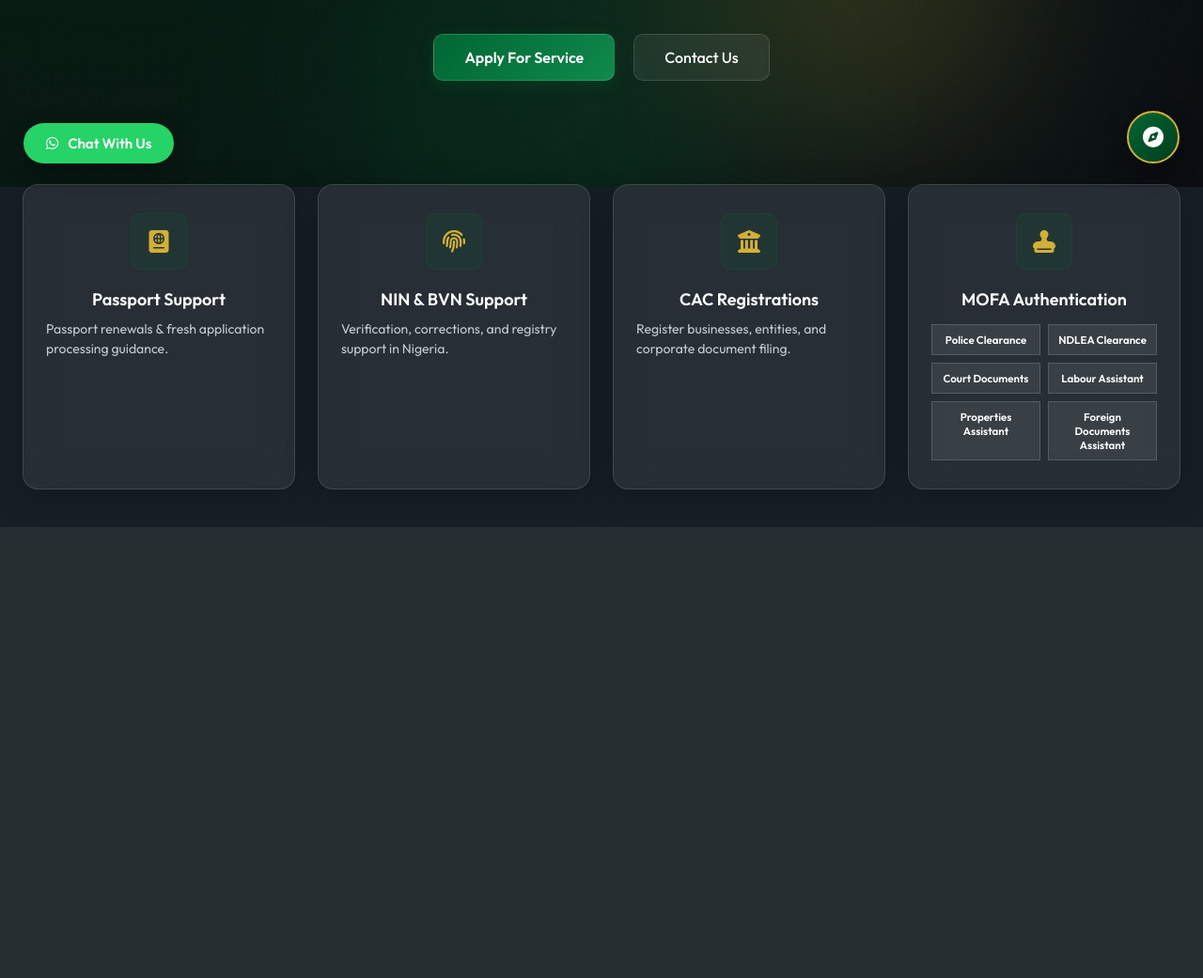
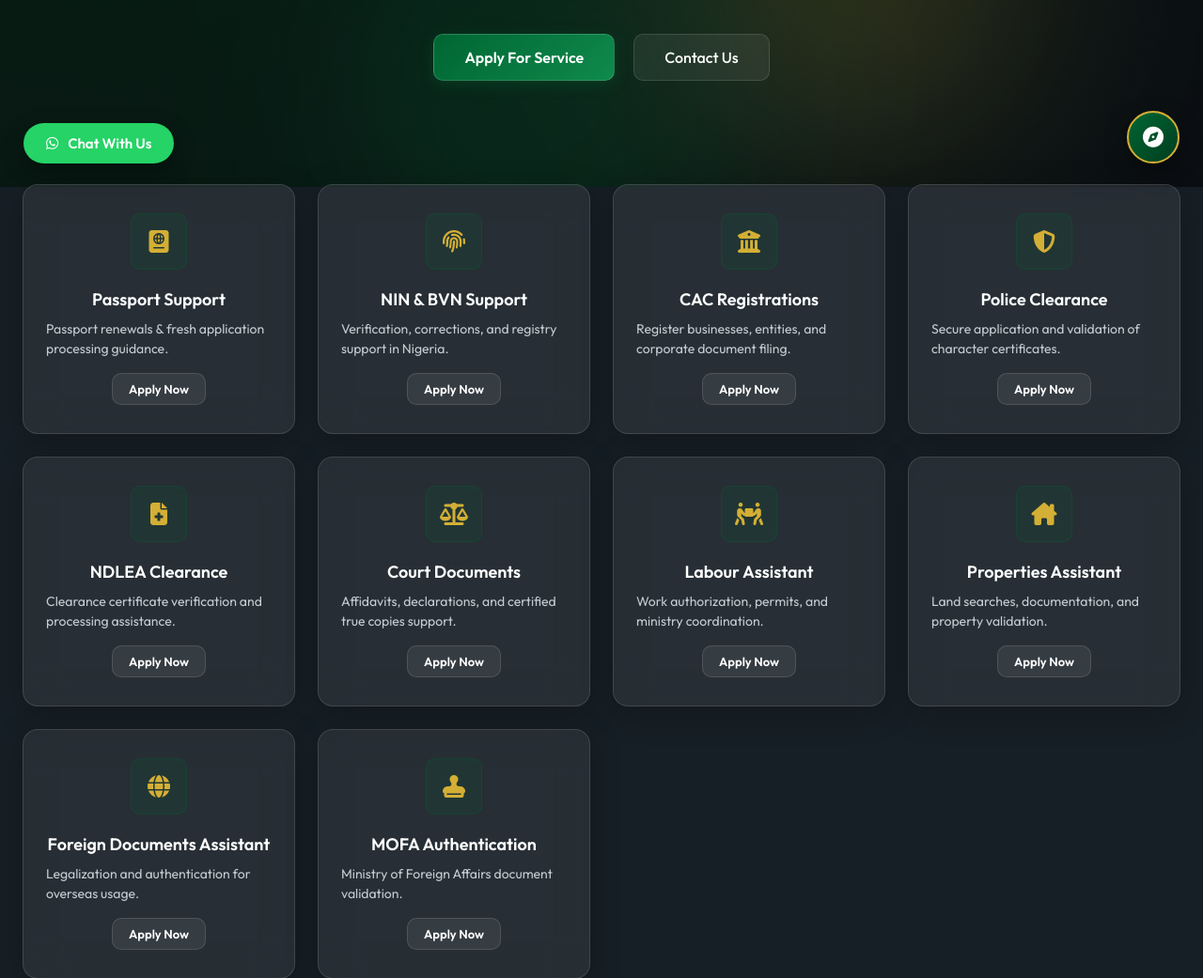
Before and after one commit to aminahausawi10-max/NDS, a PHP site: page / in a window 1280 px wide; the page is wider, and only the part inside the window is pictured. Shown: the part 601-1642 px from the top of that part at 94% size. Before the commit the page ends 1162 px from the top of that part, so only its background shows below. Run offline with PHP 8.4, Linux system fonts and the light colour scheme.

Commit message:
Configure 10 individual highlight cards on the homepage, each with its own dedicated Apply Now button

```diff
--- a/public/index.html
+++ b/public/index.html
@@ -108,32 +108,75 @@
 
       <!-- Quick Highlights Grid -->
       <div class="quick-stats-grid">
+        <!-- 1. Passport Support -->
         <div class="stat-card glass-panel">
           <div class="icon-wrap"><i class="fa-solid fa-passport"></i></div>
           <h3 data-key="stat-pass">Passport Support</h3>
-          <p data-key="stat-pass-desc">Fast-tracked applications & passport documentation review.</p>
+          <p data-key="stat-pass-desc">Passport renewals & fresh application processing guidance.</p>
+          <a href="#apply?service=Passport%20Services" class="btn-glass btn-sm stat-card-apply">Apply Now</a>
         </div>
+        <!-- 2. NIN & BVN Support -->
         <div class="stat-card glass-panel">
           <div class="icon-wrap"><i class="fa-solid fa-fingerprint"></i></div>
           <h3 data-key="stat-nin">NIN & BVN Support</h3>
           <p data-key="stat-nin-desc">Verification, corrections, and registry support in Nigeria.</p>
+          <a href="#apply?service=NIN%20Services" class="btn-glass btn-sm stat-card-apply">Apply Now</a>
         </div>
+        <!-- 3. CAC Registrations -->
         <div class="stat-card glass-panel">
           <div class="icon-wrap"><i class="fa-solid fa-building-columns"></i></div>
           <h3 data-key="stat-cac">CAC Registrations</h3>
           <p data-key="stat-cac-desc">Register businesses, entities, and handle corporate document filing.</p>
+          <a href="#apply?service=CAC%20Services" class="btn-glass btn-sm stat-card-apply">Apply Now</a>
         </div>
-        <div class="stat-card glass-panel mofa-highlight-card">
+        <!-- 4. Police Clearance -->
+        <div class="stat-card glass-panel">
+          <div class="icon-wrap"><i class="fa-solid fa-shield-halved"></i></div>
+          <h3>Police Clearance</h3>
+          <p>Secure application and validation of character certificates.</p>
+          <a href="#apply?service=Police%20Clearance" class="btn-glass btn-sm stat-card-apply">Apply Now</a>
+        </div>
+        <!-- 5. NDLEA Clearance -->
+        <div class="stat-card glass-panel">
+          <div class="icon-wrap"><i class="fa-solid fa-file-medical"></i></div>
+          <h3>NDLEA Clearance</h3>
+          <p>Clearance certificate verification and processing assistance.</p>
+          <a href="#apply?service=NDLEA%20Certificate" class="btn-glass btn-sm stat-card-apply">Apply Now</a>
+        </div>
+        <!-- 6. Court Documents -->
+        <div class="stat-card glass-panel">
+          <div class="icon-wrap"><i class="fa-solid fa-scale-balanced"></i></div>
+          <h3>Court Documents</h3>
+          <p>Affidavits, declarations, and certified true copies support.</p>
+          <a href="#apply?service=Court%20Documents" class="btn-glass btn-sm stat-card-apply">Apply Now</a>
+        </div>
+        <!-- 7. Labour Assistant -->
+        <div class="stat-card glass-panel">
+          <div class="icon-wrap"><i class="fa-solid fa-people-carry-box"></i></div>
+          <h3>Labour Assistant</h3>
+          <p>Work authorization, permits, and ministry coordination.</p>
+          <a href="#apply?service=Labour%20Services" class="btn-glass btn-sm stat-card-apply">Apply Now</a>
+        </div>
+        <!-- 8. Properties Assistant -->
+        <div class="stat-card glass-panel">
+          <div class="icon-wrap"><i class="fa-solid fa-house-chimney"></i></div>
+          <h3>Properties Assistant</h3>
+          <p>Land searches, documentation, and property validation.</p>
+          <a href="#apply?service=Contract%20Support" class="btn-glass btn-sm stat-card-apply">Apply Now</a>
+        </div>
+        <!-- 9. Foreign Documents Assistant -->
+        <div class="stat-card glass-panel">
+          <div class="icon-wrap"><i class="fa-solid fa-globe"></i></div>
+          <h3>Foreign Documents Assistant</h3>
+          <p>Legalization and authentication for overseas usage.</p>
+          <a href="#apply?service=Embassy%20Authentication" class="btn-glass btn-sm stat-card-apply">Apply Now</a>
+        </div>
+        <!-- 10. MOFA Authentication -->
+        <div class="stat-card glass-panel">
           <div class="icon-wrap"><i class="fa-solid fa-stamp"></i></div>
           <h3 data-key="stat-auth">MOFA Authentication</h3>
-          <div class="mofa-buttons-grid">
-            <a href="#apply?service=Police%20Clearance" class="mofa-btn">Police Clearance</a>
-            <a href="#apply?service=NDLEA%20Certificate" class="mofa-btn">NDLEA Clearance</a>
-            <a href="#apply?service=Court%20Documents" class="mofa-btn">Court Documents</a>
-            <a href="#apply?service=Labour%20Services" class="mofa-btn">Labour Assistant</a>
-            <a href="#apply?service=Contract%20Support" class="mofa-btn">Properties Assistant</a>
-            <a href="#apply?service=Embassy%20Authentication" class="mofa-btn">Foreign Documents Assistant</a>
-          </div>
+          <p>Ministry of Foreign Affairs document validation.</p>
+          <a href="#apply?service=MOFA%20Authentication" class="btn-glass btn-sm stat-card-apply">Apply Now</a>
         </div>
       </div>
     </section>
--- a/public/style.css
+++ b/public/style.css
@@ -392,6 +392,28 @@ body {
   text-align: center;
   position: relative;
   overflow: hidden;
+  display: flex;
+  flex-direction: column;
+  align-items: center;
+  justify-content: space-between;
+}
+
+.stat-card-apply {
+  margin-top: 15px;
+  width: auto;
+  min-width: 100px;
+  padding: 8px 16px;
+  font-size: 13px;
+  font-weight: 600;
+  text-decoration: none;
+  display: inline-block;
+  transition: var(--transition-smooth);
+}
+
+.stat-card-apply:hover {
+  background: var(--accent);
+  color: #fff;
+  border-color: transparent;
 }
 
 .icon-wrap {
```
